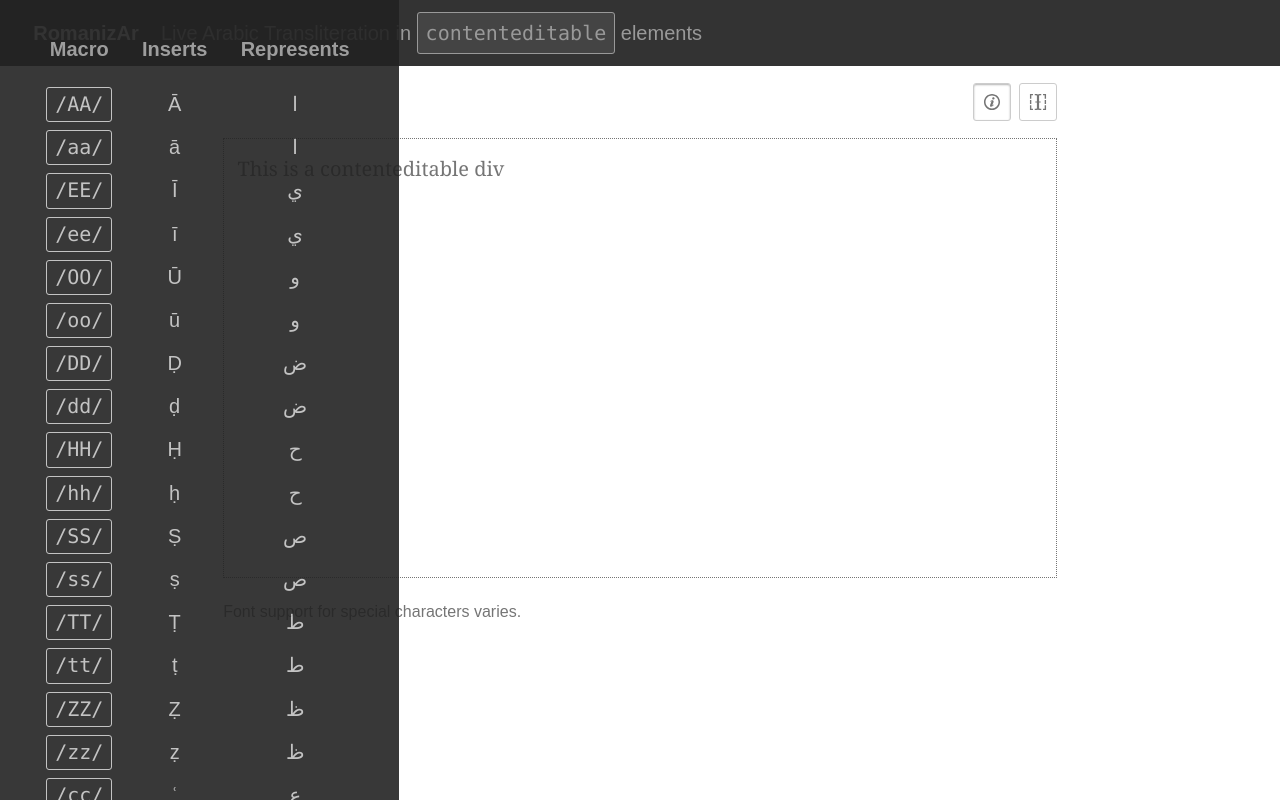
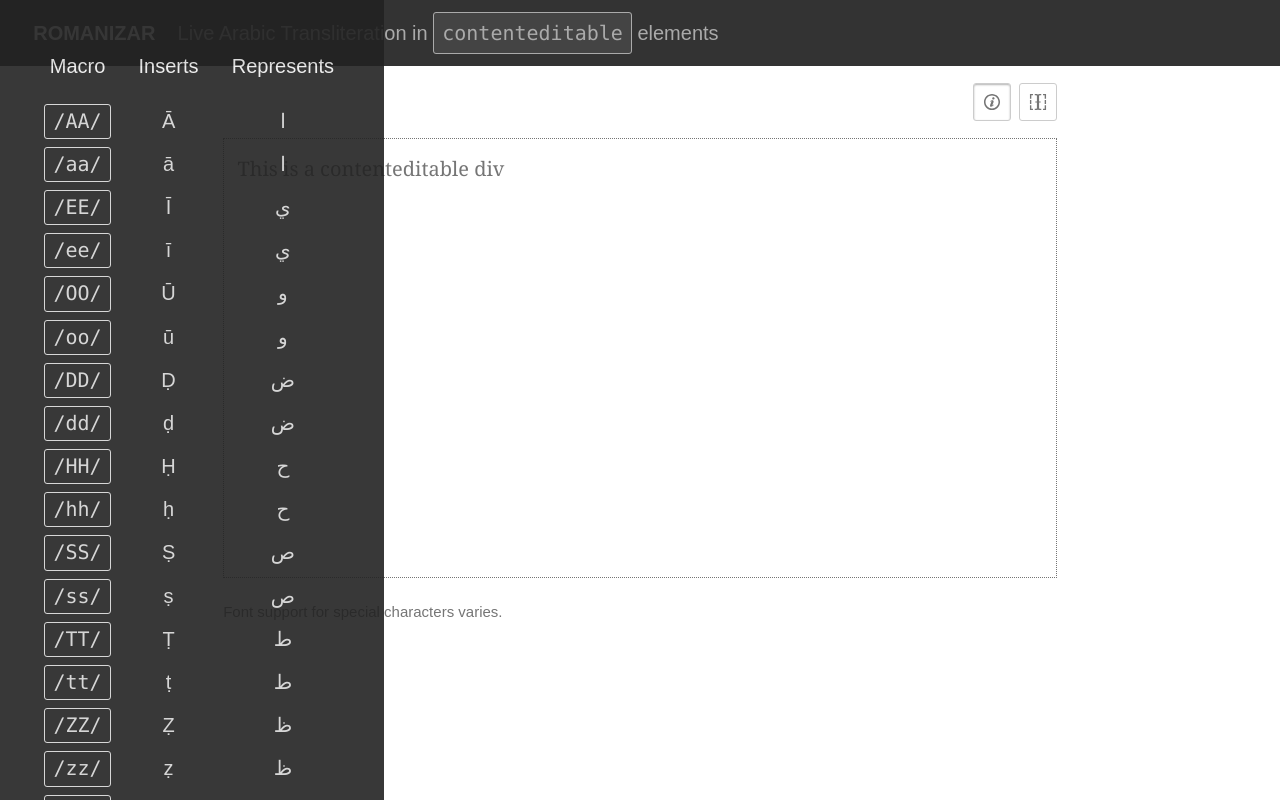
Before and after one commit to owaisalhashimi/romanizar.js, a website: page index.html in a window 1280 px wide. Both pictures are taken after a click on the button 991 px from the left and 101 px from the top of the page. Drawn offline with nearby package versions, Linux system fonts and the light colour scheme.

Commit message:
Cleaning up example html, js.

```diff
--- a/app.js
+++ b/app.js
@@ -2,7 +2,7 @@ document.addEventListener('DOMContentLoaded',function(){
 	var r = new RomanizAr(document.querySelector('#editor-1'));
 	var sidebar = document.querySelector('#usage');
 	var table = sidebar.querySelector('table');
-	var toggle = document.querySelector('[data-action="toggleModal"]');
+	var toggle = document.querySelector('[data-action="toggleSidebar"]');
 	var selector = document.querySelector('[data-action="selectAll"]');
 	var macros = [
 	  {key:'/AA/',value:'\u0100',arabic:'ا'},
@@ -61,5 +61,5 @@ document.addEventListener('DOMContentLoaded',function(){
 		hideSidebar();
 		r.focus();
 		document.execCommand('selectAll', false, null);
-	}
+	};
 });
--- a/css/romanizar.css
+++ b/css/romanizar.css
@@ -23,11 +23,63 @@ main {
 	background-color: #fff;
 }
 
+a:link,
+a:visited,
+a:hover,
+a:focus,
+a:active {
+	color: inherit;
+	text-decoration: underline;
+}
+
 h1,h2,h3,h4,h5,h6 {
 	font-size: 1em;
 	font-family: Arial,sans-serif;
 	margin: 0.83em 0;
 }
+
+button {
+	padding: 0.4em;
+	background-color: transparent;
+	border: 1px solid;
+	margin: 0.83em 0;
+	margin-left: 0.4em;
+	border-color: #ccc;
+	border-radius: 3px;
+}
+
+button:focus {
+	outline: 0 none;
+}
+
+button img {
+	display: block;
+	max-width: 100%;
+	height: auto;
+}
+
+button path {
+	fill: #757575;
+}
+
+table {
+	table-layout: fixed;
+	width: auto;
+	border-spacing: 0;
+}
+
+th {
+	font-family: Arial,sans-serif;
+	color: #ededed;
+	font-weight: normal;
+}
+
+th,td {
+	padding: 0 0.83em;
+	text-align: center;
+}
+
+
 
 h2 code {
 	font-family: Consolas,monospace;
@@ -37,6 +89,10 @@ h2 code {
 	background-color: #444;
 	padding: 0.4em;
 	border-radius: 3px;
+}
+
+small {
+	font-size: 0.75em;
 }
 
 kbd {
@@ -51,7 +107,7 @@ kbd {
 	max-width: 100%;
 	padding: 0.83em 1.66em;
 	background-color: #333;
-	color: #ccc;
+	color: #ededed;
 }
 #header h1, #header h2 {
 	display: inline-block;
@@ -59,53 +115,22 @@ kbd {
 }
 #header h2 {
 	margin-left: 0.83em;
-	color: #999;
+	color: #aaa;
 	font-weight: normal;
 }
 
-main > h1 {
+#header h1 {
 	text-transform: uppercase;
 }
 
-button {
-	padding: 0.4em;
-	background-color: transparent;
-	border: 1px solid;
-	margin: 0.83em 0;
-	margin-left: 0.4em;
-	border-color: #ccc;
-	border-radius: 3px;
-}
-button:focus {
-	outline: 0 none;
-}
-button img {
-	display: block;
-	max-width: 100%;
-	height: auto;
-}
-button path {
-	fill: #757575;
+#header h1 a {
+	text-decoration: none;
 }
 
 .toolbar {
 	margin: 0;
 	padding: 0;
 	text-align: right;
-}
-
-table {
-	table-layout: fixed;
-	width: auto;
-	border-spacing: 0;
-}
-th {
-	font-family: Arial,sans-serif;
-	color: #aaa;
-}
-th,td {
-	padding: 0 0.83em;
-	text-align: center;
 }
 
 [contenteditable="true"], textarea {
@@ -119,10 +144,12 @@ th,td {
 	border: 1px dotted;
 	outline: 0 none;
 }
+
 [contenteditable="true"]:focus, textarea:focus {
 	border: 1px solid;
 	outline: 0 none;
 }
+
 [contenteditable]:after {
 	font-family: Consolas,monospace;
 	font-size: 0.8em;
@@ -135,12 +162,12 @@ th,td {
 	z-index: 999;
 	opacity: 0.5;
 }
+
 [contenteditable]::selection,
 [contenteditable] *::selection  {
 	background-color: DodgerBlue;
 	color: AliceBlue;
 }
-
 
 #usage {
 	z-index: 1000;
@@ -152,7 +179,7 @@ th,td {
 	bottom: 0;
 	padding: 1.66em;
 	background-color: #222;
-	color: rgba(255,255,255,0.7);
+	color: rgba(255,255,255,0.8);
 	opacity: 0.9;
 	overflow-y: scroll;
 	-webkit-transform: translateX(-100%);
@@ -160,16 +187,20 @@ th,td {
 	transition: -webkit-transform 0.5s;
 	transition: transform 0.5s;
 }
+
 #usage td {
 	padding: 0.2em;
 }
+
 #usage th {
-	padding-bottom: 0.83em;
+	padding: 0.83em;
 }
+
 .show-usage #usage {
 	-webkit-transform: translateX(0);
 	transform: translateX(0);
 }
-.show-usage [data-action="toggleModal"] {
+
+.show-usage [data-action="toggleSidebar"] {
 	box-shadow: inset 0 1px 2px rgba(0,0,0,0.3);
 }
--- a/index.html
+++ b/index.html
@@ -9,12 +9,12 @@
 </head>
 <body>
 	<header id="header">
-	<h1>RomanizAr</h1> <h2>Live Arabic Transliteration in <code>contenteditable</code> elements</h2>
+	<h1><a href="#">RomanizAr</a></h1> <h2>Live Arabic Transliteration in <code>contenteditable</code> elements</h2>
 	</header>
 	<main>
 
 		<menu class="toolbar">
-			<button data-action="toggleModal"><img src="help.svg" title="help"></button><button data-action="selectAll"><img src="select-all.svg" title="select all"></button>
+			<button data-action="toggleSidebar"><img src="help.svg" title="help"></button><button data-action="selectAll"><img src="select-all.svg" title="select all"></button>
 		</menu>
 		<div id="editor-1" contenteditable="true">This is a contenteditable div</div>
 		<small>Font support for special characters varies.</small>
@@ -29,6 +29,7 @@
 		</div>
 	</main>
 	<script src="romanizar.js"></script>
+	<script src="highlight.js"></script>
 	<script src="app.js"></script>
 </body>
 </html>
```
